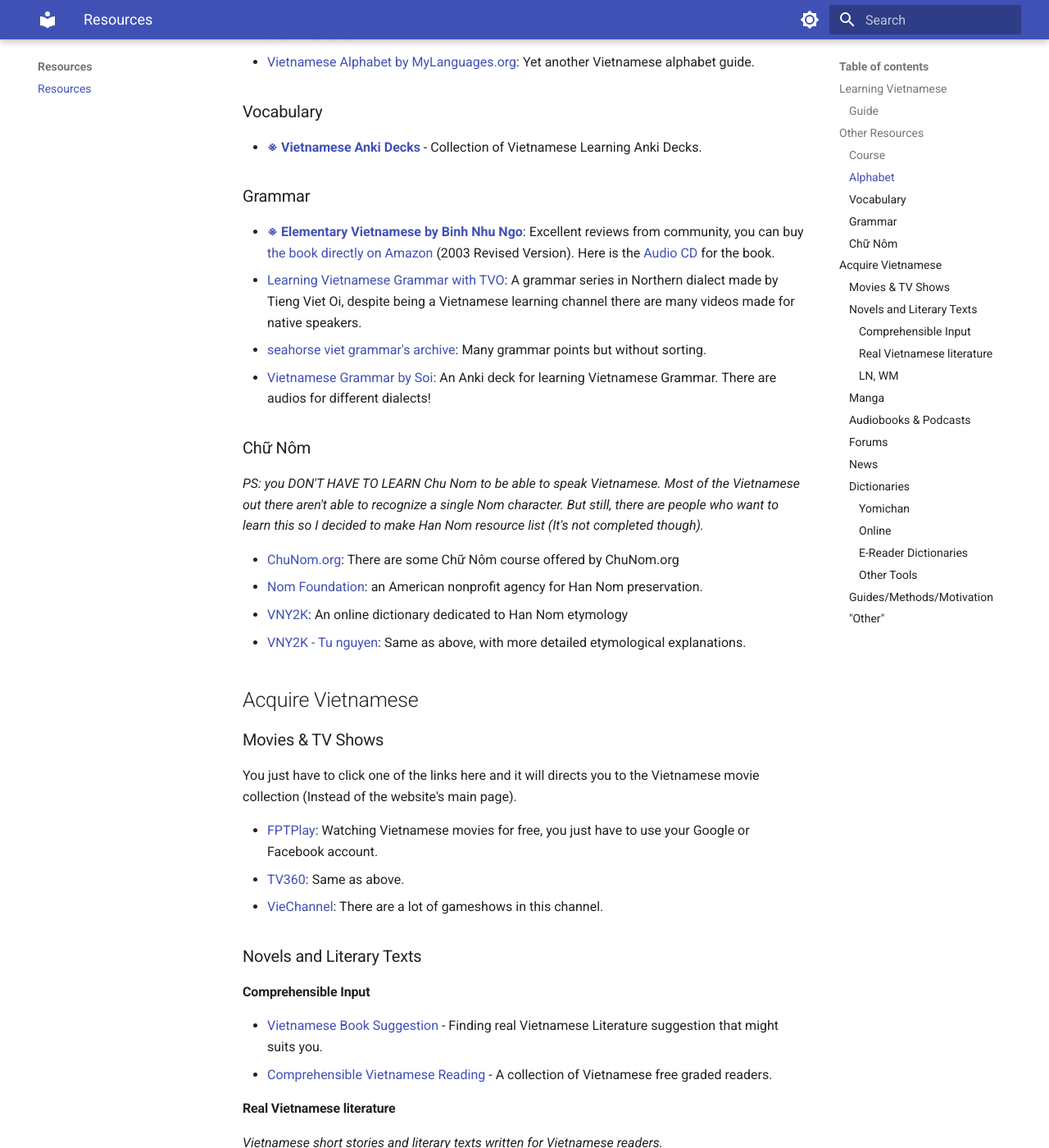
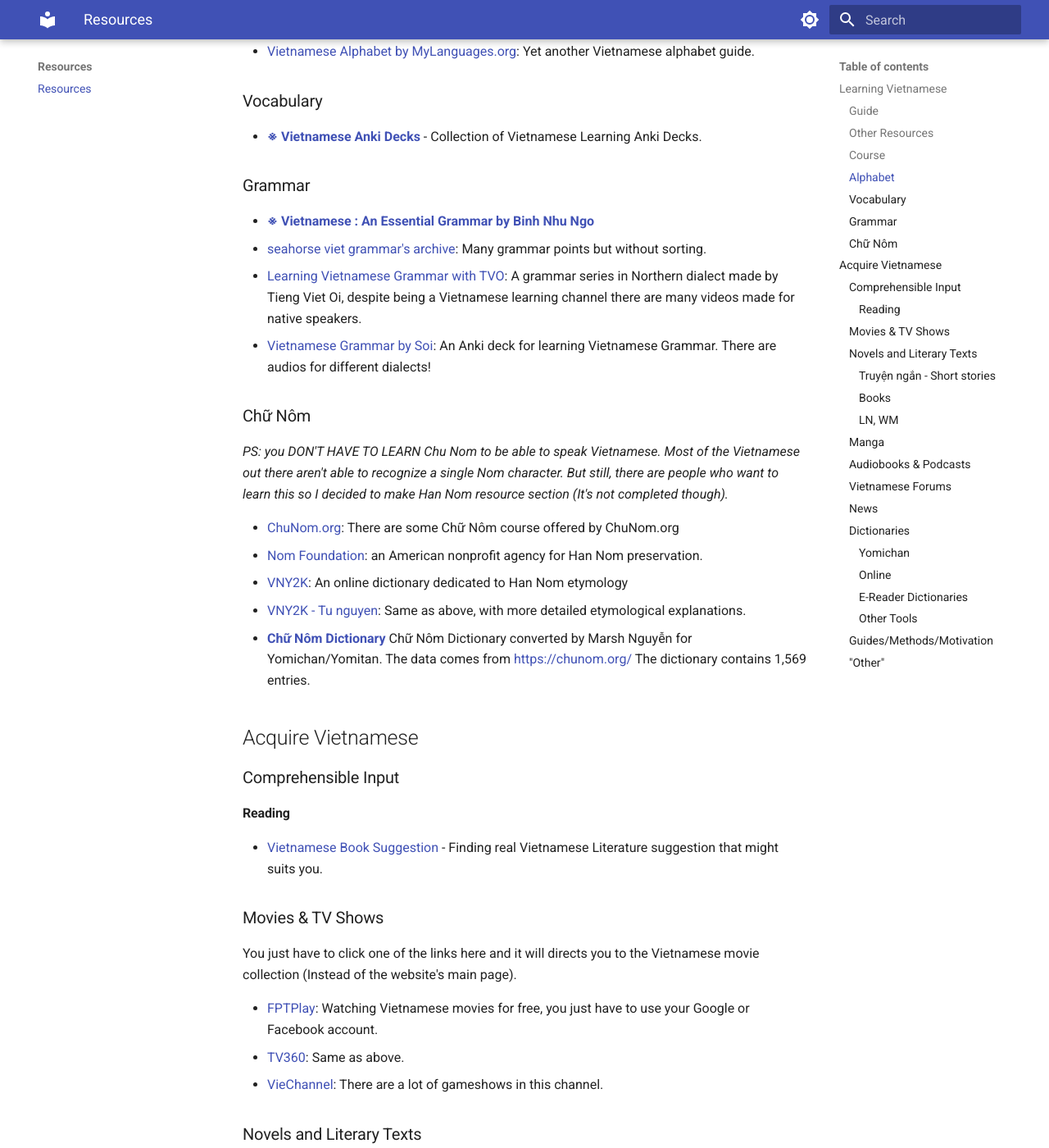
Before and after one commit to daihocmo/learn-vietnamese, an MkDocs documentation site: the page built from docs/resources.md, in a window 1280 px wide and 1400 px high, scrolled down 1022 px. Shown: the whole window at 82% size. Built offline with MkDocs 1.6.1 and Material for MkDocs 9.7.7, drawn with Linux system fonts in a browser that asks for light colours; some of the changed text lies outside the part shown.

Commit message:
Updated the guide and resource page, deleted the `Pronunciation`

```diff
--- a/docs/resources.md
+++ b/docs/resources.md
@@ -7,12 +7,11 @@
 - [Refold Vietnamese](http://refold.link/vietnamese) - Refold Roadmap for Vietnamese Learning.
 - [More Vietnamese](https://morevietnamese.com/) - Vietnamese Learning Blog written by Elisabeth Ruth (Thảo) - Not really a curated guide but it's worth reading.
 
-## Other Resources
+### Other Resources
 - [gratisglobal vietnamese learning resources](https://gratisglobal.com/learn-vietnamese-free/)
 - [r/learnvietnamese's resources](https://www.reddit.com/r/learnvietnamese/comments/u0mdh/list_of_vietnamese_language_learning_resources/)
 - [Dạy tiếng Việt | ĐÀI TIẾNG NÓI VIỆT NAM](https://vovworld.vn/vi-VN/day-tieng-viet/316.vov) - Vietnamese Lessons from VOV.
 - [Tiếng Việt Thực Hành | Giữ gìn tiếng mẹ đẻ ở hải ngoại!](https://tiengviethuchanh.wordpress.com/) - Vietnamese Learning Website for Vietnamese living overseas
-
 
 ### Course
 - [Vietnamese courses on Memrise]( https://www.memrise.com/course/2238657/mammens-vietnamese/edit/)
@@ -28,21 +27,28 @@
 - [**※ Vietnamese Anki Decks**](anki.md) - Collection of Vietnamese Learning Anki Decks.
 
 ### Grammar
-- [**※ Elementary Vietnamese by Binh Nhu Ngo**](https://mega.nz/file/gyFkhYKJ#Kpnyib0ScvKUJ6SYhvuMgJT8SnvIUfYhE5G29q378MQ): Excellent reviews from community, you can buy [the book directly on Amazon](https://www.amazon.com/Elementary-Vietnamese-Binh-Nhu-Ph-D/dp/0804833699) (2003 Revised Version). Here is the [Audio CD](https://www.tuttlepublishing.com/elementary-vietnamese-audio) for the book.
+- [**※ Vietnamese : An Essential Grammar by Binh Nhu Ngo**](https://mega.nz/file/gyFkhYKJ#Kpnyib0ScvKUJ6SYhvuMgJT8SnvIUfYhE5G29q378MQ)
+- [seahorse viet grammar's archive](https://seahorseviet.wordpress.com/category/grammar/): Many grammar points but without sorting.
 - [Learning Vietnamese Grammar with TVO](https://www.youtube.com/playlist?list=PLpDgPu_Hq9ZxWC8CAODefCnjAov6t-3ev): A grammar series in Northern dialect made by Tieng Viet Oi, despite being a Vietnamese learning channel there are many videos made for native speakers.
-- [seahorse viet grammar's archive](https://seahorseviet.wordpress.com/category/grammar/): Many grammar points but without sorting.
 - [Vietnamese Grammar by Soi](https://ankiweb.net/shared/info/1707723482): An Anki deck for learning Vietnamese Grammar. There are audios for different dialects!
 
 ### Chữ Nôm
 
-*PS: you DON'T HAVE TO LEARN Chu Nom to be able to speak Vietnamese. Most of the Vietnamese out there aren't able to recognize a single Nom character. But still, there are people who want to learn this so I decided to make Han Nom resource list (It's not completed though).*
+*PS: you DON'T HAVE TO LEARN Chu Nom to be able to speak Vietnamese. Most of the Vietnamese out there aren't able to recognize a single Nom character. But still, there are people who want to learn this so I decided to make Han Nom resource section (It's not completed though).*
 
 - [ChuNom.org](https://chunom.org/): There are some Chữ Nôm course offered by ChuNom.org
 - [Nom Foundation](https://nomfoundation.org/): an American nonprofit agency for Han Nom preservation.
 - [VNY2K](http://vny2k.com/hannom/index.aspx): An online dictionary dedicated to Han Nom etymology
 - [VNY2K - Tu nguyen](http://vny2k.com/hannom/tunguyen.asp): Same as above, with more detailed etymological explanations.
+- **[Chữ Nôm Dictionary](https://www.mediafire.com/file/sn5xjfcp045vh9p/Ch%E1%BB%AF_N%C3%B4m.zip/file)** Chữ Nôm Dictionary converted by Marsh Nguyễn for Yomichan/Yomitan. The data comes from [https://chunom.org/](https://chunom.org/) The dictionary contains 1,569 entries.
+
 
 ## Acquire Vietnamese
+
+### Comprehensible Input
+
+#### Reading
+- [Vietnamese Book Suggestion](books.md) - Finding real Vietnamese Literature suggestion that might suits you.
 
 ### Movies & TV Shows
 
@@ -54,40 +60,34 @@
 
 ### Novels and Literary Texts
 
-#### Comprehensible Input
-
-- [Vietnamese Book Suggestion](books.md) - Finding real Vietnamese Literature suggestion that might suits you.
-- [Comprehensible Vietnamese Reading](https://daihocmo.github.io/archive/vietnamese-reading/) - A collection of Vietnamese free graded readers.
-
-#### Real Vietnamese literature
-
-_Vietnamese short stories and literary texts written for Vietnamese readers._
-
+#### Truyện ngắn - Short stories
 - [Văn học trẻ - Truyện ngắn](https://vanhoctre.com/tac-gia-tac-pham/van-hoc-viet-nam/truyen-ngan): Collection of short stories.
 - [Báo Nhân Dân - Mục truyện ngắn](https://nhandan.vn/truyen-ngan/): Collection of short stories from Nhan Dan Newspaper.
 - [Hội nhà văn - Truyện ngắn](https://vanvn.vn/tac-pham-moi/truyen-ngan/): Same as above, but written by people from "Hội nhà văn".
 - [Wikisource Vietnamese Short Stories Collection](https://vi.wikisource.org/wiki/Th%E1%BB%83_lo%E1%BA%A1i:Truy%E1%BB%87n_ng%E1%BA%AFn_Vi%E1%BB%87t_Nam): Collection of short stories from Wikisource
-- [1000 cuốn sách vang bóng một thời](https://tve-4u.org/forums/1000-quyen-sach-viet-mot-thoi-vang-bong.136/): old Vietnamese books (expired copyright) being digitalized.
 - [Truyen Voz](https://voz.vn/f/truyen-voz.96/) - Short stories written by Voz forum's users
 
+#### Books
+- [1000 cuốn sách vang bóng một thời](https://tve-4u.org/forums/1000-quyen-sach-viet-mot-thoi-vang-bong.136/): old Vietnamese books (expired copyright) being digitalized.
+- [DTV-Ebook](https://www.dtv-ebook.com): Download Vietnamese ebooks.
+
 #### LN, WM
-
 _For those who want to read Light Novel or Web Novel in Vietnamese._
 
 - [Hako](https://ln.hako.vn/): Light novels and Web novels translated to Vietnamese
-- [DTV-Ebook](https://www.dtv-ebook.com): Download various Romance ebooks.
 
 ### Manga
+
 - [Blogtruyenmoi](https://blogtruyenmoi.com/): A manga reader site made by Ngankvn, most of the mangas here are uploaded by users or scanlated groups.
 - [Nettruyen](https://nettruyenco.vn/): A pretty large manga reader site.
 - [TruyenQQVN](https://truyenqqvn.com/): Another manga (and manhwa, manhua) reading site.
 
 ### Audiobooks & Podcasts
 - [Vietnamese Podcast Suggestion](podcasts.md): A list of suggestions for which Vietnamese podcasts to listen to.
-- [TVO Podcast](https://www.youtube.com/playlist?list=PLpDgPu_Hq9Zx5cejuDGZPWdDyTPAgse7P): A Podcast made by TiengVietOi - A Vietnamese learning Youtube channel.
 - [Podcastindex](https://podcastindex.org/): Listen to Podcast online without sign-in, not just Vietnamese Podcasts.
 
-### Forums
+### Vietnamese Forums
+
 - [VOZ](https://voz.vn/) - one of the largest Technogoly forum in Vietnamese.
 - [OTOFUN](https://www.otofun.net/forums): Primarily about cars and auto.
 - [Blogtruyen Forum](https://forum.blogtruyenmoi.com/): An Forum for manga lovers, you can also read Vietnamese-translated manga here.
@@ -105,21 +105,18 @@
 #### Yomichan
 Yomichan, a browser add-on that allows you to look up Japanese (and Vietnamese) words easily.
 
-- [**※ - Yomitan Installation guide for Vietnamese Learning**](yomitan.md) - Learn how to setup the best popup dictionary.
+- [**※ Yomitan Installation guide for Vietnamese Learning**](yomitan.md) - Learn how to setup the best popup dictionary.
 
 - **[VNEDICT](https://www.mediafire.com/folder/9ss2pn046fcjo/Vi%E1%BB%87t_-_Anh)** by Paul Denisowski converted by Marsh Nguyễn for Yomichan.
-- **[Chữ Nôm Dictionary](https://www.mediafire.com/file/sn5xjfcp045vh9p/Ch%E1%BB%AF_N%C3%B4m.zip/file)** Chữ Nôm Dictionary converted by Marsh Nguyễn. The data comes from [https://chunom.org/](https://chunom.org/) The dictionary contains 1,569 entries.
 - **[Từ Điển Tiếng Việt Thông Dụng](https://www.mediafire.com/file/ekopqoj0627tpkw/T%E1%BB%AB_%C4%91i%E1%BB%83n_ti%E1%BA%BFng_Vi%E1%BB%87t.zip/file)** Vie-Vie dictionary converted by Marsh Nguyễn. The dictionary data is from Từ Điển Tiếng Việt Thông Dụng and was sourced from [https://github.com/vntk/dictionary/tree/master/data](https://github.com/vntk/dictionary/tree/master/data) contains 42012 entries.
 
 #### Online
 
+- [**※ Vtudien VI-VI**](https://vtudien.com/viet-viet) - Recommended for intermediate learners, there are also examples.
 - [VNEDICT Online](http://www.denisowski.org/Vietnamese/Vietnamese.html)
-- [VDict](http://1.vndic.net/) (bilingual) - If you are a beginner, use this.
-Remember to change the search mode to "Viet - Anh".
 - [Youglish Vietnamese](https://youglish.com/vietnamese): Youghlish but for Vietnamese.
 - [Forvo](https://forvo.com/languages/vi/): Search for a word and hear it pronounced by a native speaker.
 - [VietnamesePod101 Dictionary](https://www.vietnamesepod101.com/vietnamese-dictionary/) - A Vietnamese Dictionary made by VietnamesePod101.
-
 
 #### E-Reader Dictionaries
 - **[VNEDICT in stardict format](https://www.mediafire.com/folder/9ss2pn046fcjo/Vi%E1%BB%87t_-_Anh)**
```
Also changed, not shown: docs/guide.md (+4 -10 lines), docs/index.md (+1 -1 lines), docs/mining.md (+2 -2 lines), docs/movies.md (+0 -1 lines), docs/podcasts.md (+1 -0 lines), docs/previews/posts/viet-culture/1.webp (deleted), docs/previews/posts/viet-culture/2.webp (deleted), docs/previews/posts/viet-culture/3.webp (deleted), docs/previews/posts/viet-culture/4.webp (deleted), docs/previews/posts/viet-culture/5.webp (deleted), docs/previews/posts/viet-culture/6.webp (deleted), docs/previews/posts/viet-culture/7.webp (deleted), docs/previews/posts/viet-culture/8.webp (deleted), docs/previews/posts/viet-culture/9.webp (deleted).
